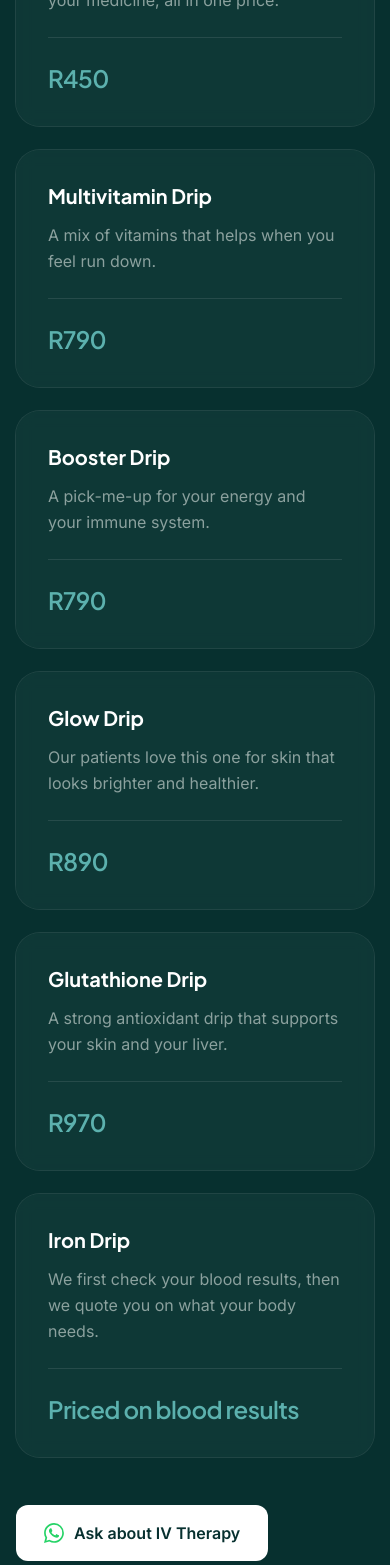
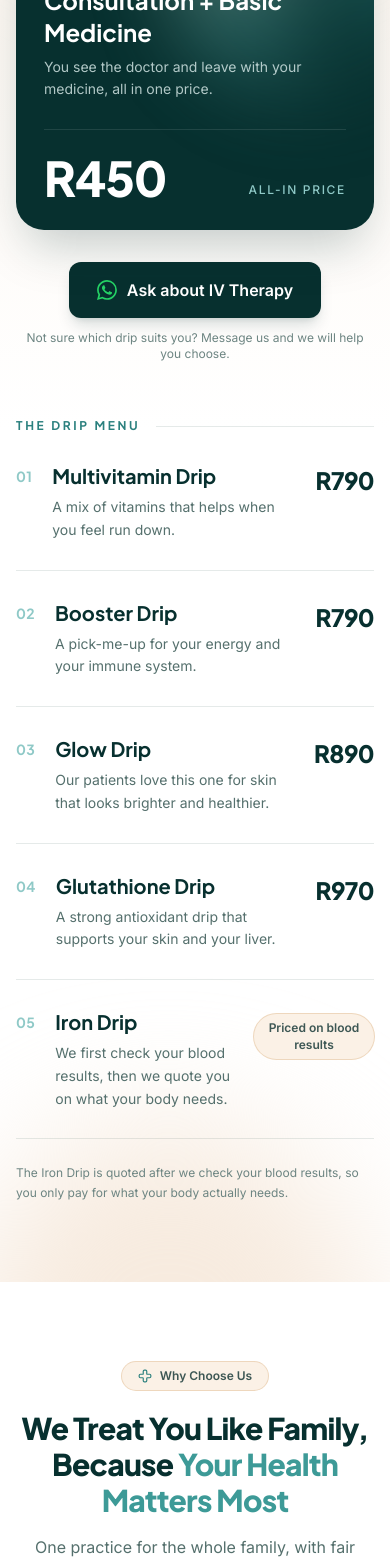
Before and after one commit to adamtheassassin/Dr-Mukanzila-s-Surgery, a Next.js app: page / in a window 390 px wide. Shown: the part 2500-4065 px from the top of the page. Built offline with nearby package versions, Linux system fonts and the light colour scheme.

Commit message:
redo pricing section

```diff
--- a/app/page.tsx
+++ b/app/page.tsx
@@ -21,7 +21,9 @@ import {
   ChevronRight,
   Cross,
   User,
-  Asterisk
+  Asterisk,
+  Droplet,
+  Sparkles
 } from "lucide-react";
 
 // Custom Components
@@ -466,6 +468,158 @@ function DesktopServices() {
   );
 }
 
+// Pricing rendered as a premium "treatment menu": a sticky editorial intro with
+// one dark featured consultation card, and the drips as a numbered price list.
+function PricingMenu() {
+  const consultation = DRIPS[0];
+  const drips = DRIPS.slice(1);
+
+  return (
+    <section
+      id="prices"
+      className="relative scroll-mt-24 overflow-hidden bg-gradient-to-b from-cream-50 via-white to-white py-20 sm:py-28"
+    >
+      {/* Soft ambient washes instead of a solid dark block */}
+      <div className="pointer-events-none absolute inset-0" aria-hidden="true">
+        <div className="absolute -top-32 right-[-12%] h-[30rem] w-[30rem] rounded-full bg-brand-50 blur-3xl" />
+        <div className="absolute bottom-[-15%] left-[-10%] h-[26rem] w-[26rem] rounded-full bg-cream-100/80 blur-3xl" />
+      </div>
+
+      <div className="relative z-10 mx-auto grid max-w-6xl gap-14 px-4 sm:px-6 lg:grid-cols-[0.95fr_1.05fr] lg:gap-20">
+        {/* Intro + featured consultation */}
+        <div className="text-center lg:sticky lg:top-28 lg:self-start lg:text-left">
+          <span className="inline-flex items-center gap-2 rounded-full bg-white px-4 py-1.5 text-xs font-semibold text-ink-700 shadow-sm ring-1 ring-cream-200">
+            <Droplet className="h-3.5 w-3.5 text-brand-600" strokeWidth={2} />
+            IV Therapy & Pricing
+          </span>
+          <h2 className="mt-5 font-display text-3xl font-extrabold tracking-tight text-brand-950 sm:text-5xl">
+            Honest Prices, <span className="text-brand-600">Written Down Upfront</span>
+          </h2>
+          <p className="mx-auto mt-4 max-w-md leading-relaxed text-ink-600 sm:text-lg lg:mx-0">
+            You know the exact cost before your treatment begins, so there are
+            never surprise bills when you reach the front desk.
+          </p>
+
+          <motion.div
+            initial={{ opacity: 0, y: 24 }}
+            whileInView={{ opacity: 1, y: 0 }}
+            viewport={{ once: true, margin: "-80px" }}
+            transition={{ duration: 0.6, ease: "easeOut" }}
+            className="relative mt-10 overflow-hidden rounded-[1.75rem] bg-brand-950 p-7 text-left shadow-2xl shadow-brand-950/25 sm:p-9"
+          >
+            {/* Slow-turning glow so the card feels alive without shouting */}
+            <motion.div
+              aria-hidden="true"
+              animate={{ rotate: 360 }}
+              transition={{ duration: 28, repeat: Infinity, ease: "linear" }}
+              className="absolute -right-20 -top-24 h-72 w-72 rounded-full opacity-40 blur-2xl"
+              style={{
+                background:
+                  "conic-gradient(from 0deg, #3d9a97, #07302f, #5cb1ae, #eed7bd, #07302f, #3d9a97)",
+              }}
+            />
+            <div className="relative">
+              <span className="inline-flex items-center gap-1.5 rounded-full bg-white/10 px-3 py-1 text-[11px] font-semibold uppercase tracking-[0.14em] text-brand-200 ring-1 ring-white/15">
+                <Sparkles className="h-3 w-3" strokeWidth={2} />
+                Everyday Visits
+              </span>
+              <h3 className="mt-5 font-display text-2xl font-bold text-white">
+                {consultation.name}
+              </h3>
+              <p className="mt-2 max-w-sm text-sm leading-relaxed text-brand-100/80">
+                {consultation.blurb}
+              </p>
+              <div className="mt-7 flex items-end justify-between gap-4 border-t border-white/10 pt-6">
+                <p className="font-display text-5xl font-extrabold tracking-tight text-white">
+                  {consultation.price}
+                </p>
+                <p className="pb-1 text-xs font-medium uppercase tracking-[0.14em] text-brand-300">
+                  All-in price
+                </p>
+              </div>
+            </div>
+          </motion.div>
+
+          <motion.div
+            initial={{ opacity: 0, y: 16 }}
+            whileInView={{ opacity: 1, y: 0 }}
+            viewport={{ once: true }}
+            transition={{ duration: 0.5, delay: 0.15 }}
+            className="mt-8 flex flex-col items-center gap-3 lg:items-start"
+          >
+            <a
+              href={WHATSAPP_LINK}
+              target="_blank"
+              rel="noopener noreferrer"
+              className="inline-flex items-center gap-2.5 rounded-xl bg-brand-950 px-7 py-4 text-base font-semibold text-white shadow-lg shadow-brand-950/15 transition-all hover:-translate-y-0.5 hover:bg-brand-900 hover:shadow-brand-950/25 active:translate-y-0"
+            >
+              <WhatsAppIcon className="h-5 w-5 text-[#25D366]" />
+              Ask about IV Therapy
+            </a>
+            <p className="text-xs text-ink-500">
+              Not sure which drip suits you? Message us and we will help you choose.
+            </p>
+          </motion.div>
+        </div>
+
+        {/* Drip menu */}
+        <div className="lg:pt-3">
+          <div className="flex items-center gap-4">
+            <span className="font-display text-xs font-bold uppercase tracking-[0.22em] text-brand-600">
+              The Drip Menu
+            </span>
+            <span className="h-px flex-1 bg-brand-950/10" aria-hidden="true" />
+          </div>
+          <motion.div
+            initial="hidden"
+            whileInView="visible"
+            viewport={{ once: true, margin: "-80px" }}
+            variants={staggerContainer}
+          >
+            {drips.map((drip, i) => (
+              <motion.div
+                key={drip.name}
+                variants={fadeInUp}
+                className="group relative flex items-start gap-5 border-b border-brand-950/10 py-7 sm:gap-7 sm:py-8"
+              >
+                {/* Accent underline that draws itself in on hover */}
+                <span
+                  aria-hidden="true"
+                  className="absolute bottom-[-1px] left-0 h-px w-0 bg-brand-600 transition-all duration-500 ease-out group-hover:w-full"
+                />
+                <span className="mt-1 font-display text-sm font-bold tracking-wide text-brand-300 transition-colors duration-300 group-hover:text-brand-600">
+                  {String(i + 1).padStart(2, "0")}
+                </span>
+                <div className="min-w-0 flex-1">
+                  <h3 className="font-display text-xl font-bold text-brand-950 transition-transform duration-300 group-hover:translate-x-1 sm:text-2xl">
+                    {drip.name}
+                  </h3>
+                  <p className="mt-1.5 max-w-md text-sm leading-relaxed text-ink-600">
+                    {drip.blurb}
+                  </p>
+                </div>
+                {drip.price.startsWith("R") ? (
+                  <p className="mt-0.5 shrink-0 font-display text-2xl font-extrabold tracking-tight text-brand-950 transition-colors duration-300 group-hover:text-brand-600 sm:text-3xl">
+                    {drip.price}
+                  </p>
+                ) : (
+                  <span className="mt-1.5 inline-flex max-w-[7.5rem] shrink-0 items-center justify-center rounded-full bg-cream-50 px-3.5 py-1.5 text-center text-xs font-semibold leading-snug text-ink-700 ring-1 ring-cream-200 transition-colors duration-300 group-hover:text-brand-600 sm:max-w-none">
+                    {drip.price}
+                  </span>
+                )}
+              </motion.div>
+            ))}
+          </motion.div>
+          <p className="mt-6 text-xs leading-relaxed text-ink-500">
+            The Iron Drip is quoted after we check your blood results, so you
+            only pay for what your body actually needs.
+          </p>
+        </div>
+      </div>
+    </section>
+  );
+}
+
 function ServicesShowcase() {
   return (
     <div id="services" className="scroll-mt-24">
@@ -684,68 +838,7 @@ export default function Home() {
         <ServicesShowcase />
 
         {/* IV Drips & Pricing */}
-        <section id="prices" className="scroll-mt-24 py-20 sm:py-28 bg-brand-950 text-white relative overflow-hidden">
-          {/* Abstract background blobs for a modern medical feel */}
-          <div className="absolute top-0 left-0 w-full h-full overflow-hidden pointer-events-none">
-            <div className="absolute -top-1/2 -right-1/4 w-[1000px] h-[1000px] rounded-full bg-brand-900/20 blur-3xl"></div>
-            <div className="absolute -bottom-1/2 -left-1/4 w-[800px] h-[800px] rounded-full bg-teal-900/20 blur-3xl"></div>
-          </div>
-
-          <div className="mx-auto max-w-6xl px-4 sm:px-6 relative z-10">
-            <div className="max-w-2xl text-center sm:text-left">
-              <h2 className="font-display text-3xl font-extrabold tracking-tight sm:text-4xl">
-                Clinical IV Therapy & Pricing
-              </h2>
-              <p className="mt-4 text-lg leading-relaxed text-brand-100">
-                Transparent pricing for high-end wellness treatments. You know the exact cost before your procedure begins.
-              </p>
-            </div>
-            <motion.div
-              initial="hidden"
-              whileInView="visible"
-              viewport={{ once: true, margin: "-100px" }}
-              variants={staggerContainer}
-              className="mt-14 grid gap-6 sm:grid-cols-2 lg:grid-cols-3"
-            >
-              {DRIPS.map((drip) => (
-                <motion.div
-                  variants={fadeInUp}
-                  key={drip.name}
-                  className="flex flex-col rounded-3xl bg-brand-900/50 p-8 ring-1 ring-white/10 backdrop-blur-sm transition-all hover:bg-brand-900 hover:ring-brand-500/50"
-                >
-                  <h3 className="font-display text-xl font-bold text-white">
-                    {drip.name}
-                  </h3>
-                  <p className="mt-3 flex-1 leading-relaxed text-ink-400">
-                    {drip.blurb}
-                  </p>
-                  <div className="mt-6 pt-6 border-t border-white/10">
-                    <p className="font-display text-2xl font-semibold text-brand-400 tracking-tight">
-                      {drip.price}
-                    </p>
-                  </div>
-                </motion.div>
-              ))}
-            </motion.div>
-            <motion.div
-              initial={{ opacity: 0, y: 20 }}
-              whileInView={{ opacity: 1, y: 0 }}
-              viewport={{ once: true }}
-              transition={{ delay: 0.4 }}
-              className="mt-12 flex flex-wrap items-center gap-4"
-            >
-              <a
-                href={WHATSAPP_LINK}
-                target="_blank"
-                rel="noopener noreferrer"
-                className="inline-flex items-center gap-2.5 rounded-xl bg-white px-7 py-4 text-base font-semibold text-brand-950 transition-all hover:bg-cream-100 active:scale-95"
-              >
-                <WhatsAppIcon className="h-5 w-5 text-[#25D366]" />
-                Ask about IV Therapy
-              </a>
-            </motion.div>
-          </div>
-        </section>
+        <PricingMenu />
 
         {/* Why choose us */}
         <section className="bg-white py-20 sm:py-28">
```
Also changed, not shown: .claude/settings.json, 1 other file (tests, documents, lock files or other folders).
